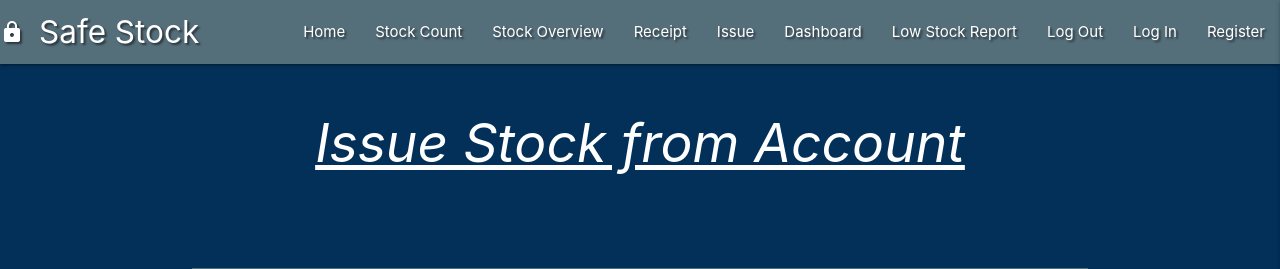
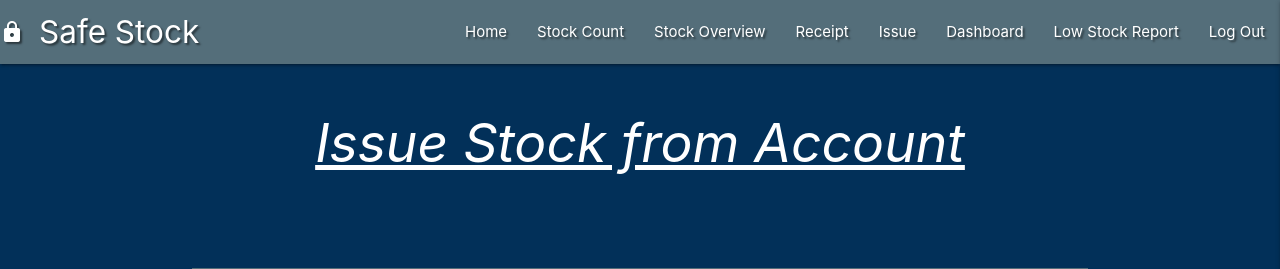
Before and after one commit to Nick8735/Safe_Stock, a Flask app: page /issue in a window 1280 px wide. Shown: the top 269 px of the page. Run offline with Flask 3, Linux system fonts and the light colour scheme; some libraries are stand-ins or nearby versions.

Commit message:
removed login and register from nav bar

```diff
--- a/templates/base.html
+++ b/templates/base.html
@@ -29,8 +29,7 @@
                     <li><a href="{{ url_for('dashboard') }}">Dashboard</a></li>
                     <li><a href="{{ url_for('low_stock_report') }}">Low Stock Report</a></li>
                     <li><a href="{{ url_for('logout') }}">Log Out</a></li>
-                    <li><a href="{{ url_for('login') }}">Log In</a></li>
-                    <li><a href="{{ url_for('register') }}">Register</a></li>
+
 				</ul>
 			</div>
 		</nav>
```
